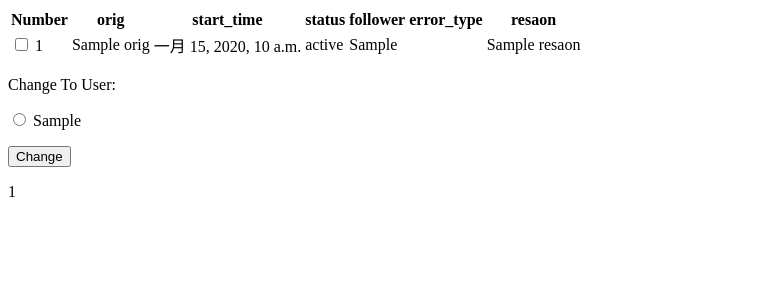
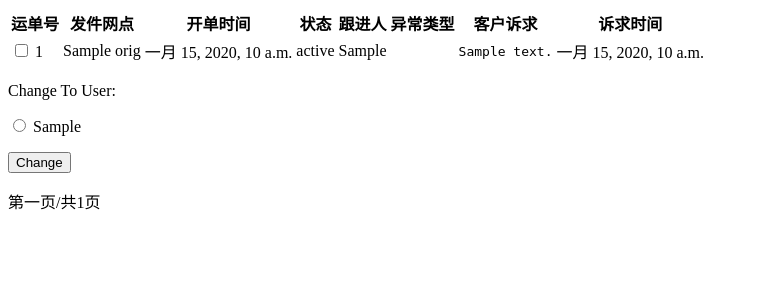
Before and after one commit to UnknowName/ane, a Django app: template express/templates/change.html in a window 1280 px wide. Shown: the top 300 px of the page, without its empty margins (0-758 px from the left). Run offline with Django 3.2, Linux system fonts and the light colour scheme; tables that the repository leaves empty hold one stand-in row (values such as "Sample post"); the template is opened without the code that fills it: values that come from a table or form of the project are taken from there, most other values are stand-ins (such as "Sample title", 1, 10 or a date in 2020).

Commit message:
批量修改人员调整显示参数

```diff
--- a/express/templates/change.html
+++ b/express/templates/change.html
@@ -1,37 +1,48 @@
 <html>
   <head>
     <title>Change Follower</title>
+    <style>
+    pre {
+        white-space:pre-wrap; /* css3.0 */
+        white-space:-moz-pre-wrap; /* Firefox */
+        white-space:-pre-wrap; /* Opera 4-6 */
+        white-space:-o-pre-wrap; /* Opera 7 */
+        word-wrap:break-word; /* Internet Explorer 5.5+ */
+    }
+    </style>
   </head>
   <body>
     <form action='/change/' method='POST'>
     {% csrf_token %}
     <table border="0">
         <tr>
-          <th>Number</th>
-          <th>orig</th>
-          <th>start_time</th>
-          <th>status</th>
-          <th>follower</th>
-          <th>error_type</th>
-          <th>resaon</th>
+          <th>运单号</th>
+          <th>发件网点</th>
+          <th>开单时间</th>
+          <th>状态</th>
+          <th>跟进人</th>
+          <th>异常类型</th>
+          <th>客户诉求</th>
+          <th>诉求时间</th>
         </tr>
         {% for num in numbers %}
           <tr>
             <td>
               <input type='checkbox' name='numbers' value="{{ num }}">
-                  {{ num }}
+                  {{ num.number }}
               </input>
             </td>
             <td>{{ num.orig }}</td>
             <td>{{ num.start_time }}</td>
             <td>{{ num.status }}</td>
-            {% if num.follower.first_name %}
-              <td>{{ num.follower.first_name }}</td>
+            <td>{{ num.follower.first_name }}</td>
+            {% ifequal num.error_type  None %}
+                <td>无</td>
             {% else %}
-              <td>{{ num.follower.username }}
-            {% endif %}
-            <td>{{ num.error_type }}</td>
-            <td>{{ num.resaon }}</td>
+                <td>{{ num.error_type }}</td>
+            {% endifequal %}
+            <td><pre>{{ num.detail }}</pre></td>
+            <td>{{ num.detail_time }}</td>
           </tr>
         {% endfor %}
     </table>
@@ -47,12 +58,13 @@
     {% endfor %}
     <p><input type="submit" value="Change"></p>
     </form>
-    <div id="pagintor" float="center">
+    <div id="pagintor" margin="50px 50px">
                 {% for page in numbers.paginator.page_range %}
                     {% ifequal page numbers.number %}
-                        {{ page }}
+                        <!--Page: {{ page }}-->
+                        第一页/共1页
                     {% else %}
-                        <a href="?page={{ page}}">{{ page }}</a>
+                        Page: <a href="?page={{ page}}">{{ page }}</a>
                     {% endifequal %}
                 {% endfor %}
      </div>
--- a/express/views.py
+++ b/express/views.py
@@ -122,7 +122,9 @@ def change_follower(request):
             return HttpResponse('Change Suceess!')
         return HttpResponse('Please select number and user!')
     else:
-        users = User.objects.filter(is_superuser=0)
-        expresses = Express.objects.all()
+        users = Group.objects.get(name='跟单权限').user_set.values('first_name')
+        expresses = Express.objects.filter(detail__isnull=False).filter(
+            status='已开单'
+        )
         numbers = split_page(request, expresses)
         return render(request, 'change.html', locals())
```
